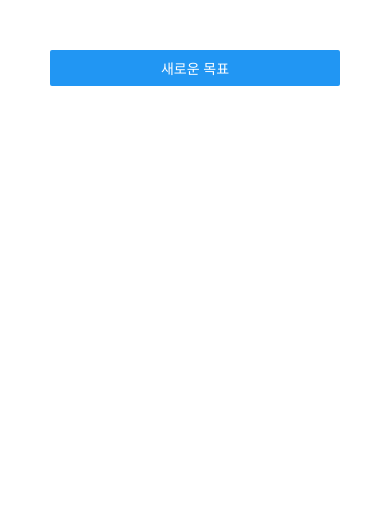
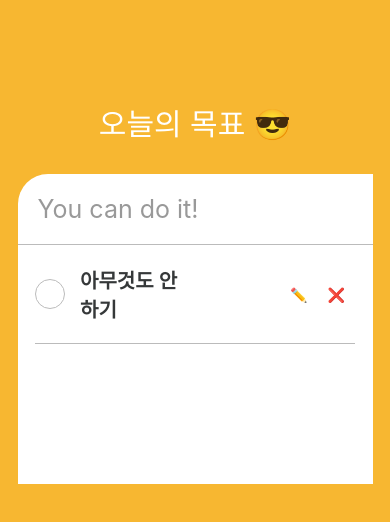
Before and after one commit to ianlee92/ReactNative-todoapp, a React Native app: screen / in a window 390 px wide. Shown: the top 522 px of the page. Built offline with nearby package versions, Linux system fonts and the light colour scheme.

Commit message:
todo component

```diff
--- a/App.js
+++ b/App.js
@@ -1,9 +1,12 @@
 import { StatusBar } from 'expo-status-bar';
 import React, {useState} from 'react';
-import { StyleSheet, View, FlatList, Button } from 'react-native';
+import { Text, TextInput, ScrollView, StyleSheet, View, FlatList, Button, Dimensions, Platform } from 'react-native';
 import uuid from 'react-uuid';
 import GoalItem from './components/goalItem';
 import InputComponent from './components/InputComponent';
+import ToDo from './ToDo';
+
+const { height, width } = Dimensions.get("window");
 
 export default function App() {
 
@@ -13,6 +16,10 @@ export default function App() {
   })
   const [CourseGoals, setCourseGoals] = useState([])
   const [ModalVisible, setModalVisible] = useState(false)
+  const [NewToDo, setNewToDo] = useState("")
+  const [Completed, setCompleted] = useState(false)
+  const [Edited, setEdited] = useState(false)
+  const [Goal, setGoal] = useState("")
   const goalInputHandler = (enteredText) => {
     setEnteredGoal({
       key: '',
@@ -46,9 +53,42 @@ export default function App() {
     setModalVisible(false)
   }
 
+  const toggleComplete = () => {
+    setCompleted(!Completed)
+  }
+
+  const startEditing = () => {
+    setEdited(true)
+  }
+
+  const finishEditing = () => {
+    setEdited(false)
+  }
+
   return (
     <View style={styles.container}>
-      <Button onPress={openModal} title="새로운 목표" />
+      <Text style={styles.title}>오늘의 목표 😎</Text>
+      <View style={styles.card}>
+        <TextInput
+          style={styles.input}
+          placeholder={"You can do it!"}
+          value={NewToDo}
+          onChangeText={setNewToDo}
+          placeholderTextColor={"#999"}
+          returnKeyType={"done"}
+          autoCorrect={false}
+        />
+        <ScrollView contentContainerStyle={styles.toDos}>
+          <ToDo
+          finishEditing={finishEditing}
+          Completed={Completed}
+          Edited={Edited}
+          Goal={"아무것도 안하기"}
+          startEditing={startEditing}
+          toggleComplete={toggleComplete}/>
+        </ScrollView>
+      </View>
+      {/* <Button onPress={openModal} title="새로운 목표" /> */}
       <InputComponent
         EnteredGoal={EnteredGoal}
         goalInputHandler={goalInputHandler}
@@ -56,6 +96,7 @@ export default function App() {
         ModalVisible={ModalVisible}
         closeModal={closeModal}
       />
+
       <FlatList data={CourseGoals} renderItem={(data) => <GoalItem deleteElement={deleteElement.bind(this, data.item.key)} text={data.item.text} />} />
       {/* ScrollView는 한번에 렌더를 처리하므로 데이터 처리속도가 스크롤 속도를 따라가지
           못하는 경우가 있음. 즉 적은 양의 데이터를 출력할때는 용이하지만 데이터 양이 많을 때에는
@@ -71,6 +112,46 @@ export default function App() {
 
 const styles = StyleSheet.create({
   container: {
-    padding: 50
+    flex: 1,
+    backgroundColor: "#f7b731",
+    padding: 50,
+    alignItems: "center"
+  },
+  title: {
+    color: "white",
+    fontSize: 30,
+    marginTop: 50,
+    fontWeight: "400",
+    marginBottom: 30
+  },
+  card: {
+    backgroundColor: "white",
+    flex: 1,
+    width: width - 35,
+    borderTopLeftRadius: 30,
+    borderTopRightRadius: 0,
+    ...Platform.select({
+      ios: {
+        shadowColor: "rgb(50, 50, 50)",
+        shadowOpacity: 0.5,
+        shadowRadius: 10,
+        shadowOffset: {
+          height: 30,
+          width:0
+        }
+      },
+      android: {
+        elevation: 3
+      }
+    })
+  },
+  input: {
+    padding: 20,
+    borderBottomColor: "#bbb",
+    borderBottomWidth: 1,
+    fontSize: 25
+  },
+  toDos: {
+    alignItems: "center"
   }
 });
--- /dev/null
+++ b/ToDo.js
@@ -0,0 +1,104 @@
+import React from 'react'
+import {View, Text, TouchableOpacity, StyleSheet, Dimensions} from 'react-native'
+
+const { width, height } = Dimensions.get("window");
+
+const ToDo = (props) => {
+    return <View style={styles.container}>
+        <View style={styles.column}>
+            <TouchableOpacity onPress={props.toggleComplete}>
+                <View style={[styles.circle,
+                    props.Completed ? styles.completedCircle : styles.uncompletedCircle]}
+                    ></View>
+                <View><Text style={
+                    props.Completed ? styles.completedCheck : styles.uncompletedCheck}
+                    >✓</Text></View>
+            </TouchableOpacity>
+            <Text style={[styles.text,
+            props.Completed ? styles.completedText : styles.uncompletedText]}>{props.Goal}</Text>
+        </View>
+        {props.Edited ? (<View style={styles.actions}>
+            <TouchableOpacity onPressOut={props.finishEditing}>
+                <View style={styles.actionContainer}>
+                    <Text style={styles.actionText}>✅</Text>
+                </View>
+            </TouchableOpacity>
+        </View>) : (<View style={styles.actions}>
+            <TouchableOpacity onPressOut={props.startEditing}>
+                <View style={styles.actionContainer}>
+                    <Text style={styles.actionText}>✏️</Text>
+                </View>
+            </TouchableOpacity>
+            <View style={styles.actions}>
+            <TouchableOpacity>
+                <View style={styles.actionContainer}>
+                    <Text style={styles.actionText}>❌</Text>
+                </View>
+            </TouchableOpacity>
+            </View>
+        </View>)}
+    </View>
+}
+
+const styles = StyleSheet.create({
+    container: {
+        width: width - 70,
+        borderBottomColor: "#bbb",
+        borderBottomWidth: StyleSheet.hairlineWidth,
+        flexDirection: "row",
+        alignItems: "center",
+        justifyContent: "space-between"
+    },
+    text: {
+        fontWeight: "600",
+        fontSize: 20,
+        marginVertical: 20,
+        marginRight: 40
+    },
+    circle: {
+        width: 30,
+        height: 30,
+        borderRadius: 25,
+        borderWidth: 3,
+        marginRight: 15
+    },
+    uncompletedCircle: {
+        borderColor: "#bbb",
+        borderWidth: 1
+    },
+    completedCircle: {
+        borderColor: "#ffeaa7",
+        borderRadius: 25,
+        borderWidth: 15
+    },
+    uncompletedCheck: {
+        display: 'none'
+    },
+    completedCheck: {
+        marginTop: -27,
+        marginLeft: 6,
+        fontSize: 21
+    },
+    uncompletedText: {
+        color: "#353839",
+    },
+    completedText: {
+        color: "#bbb",
+        textDecorationLine: "line-through"
+    },
+    column: {
+        flexDirection: "row",
+        alignItems: "center",
+        width: width / 2,
+        justifyContent: "space-between"
+    },
+    actions: {
+        flexDirection: "row"
+    },
+    actionContainer: {
+        marginVertical: 10,
+        marginHorizontal: 10
+    }
+});
+
+export default ToDo
```
